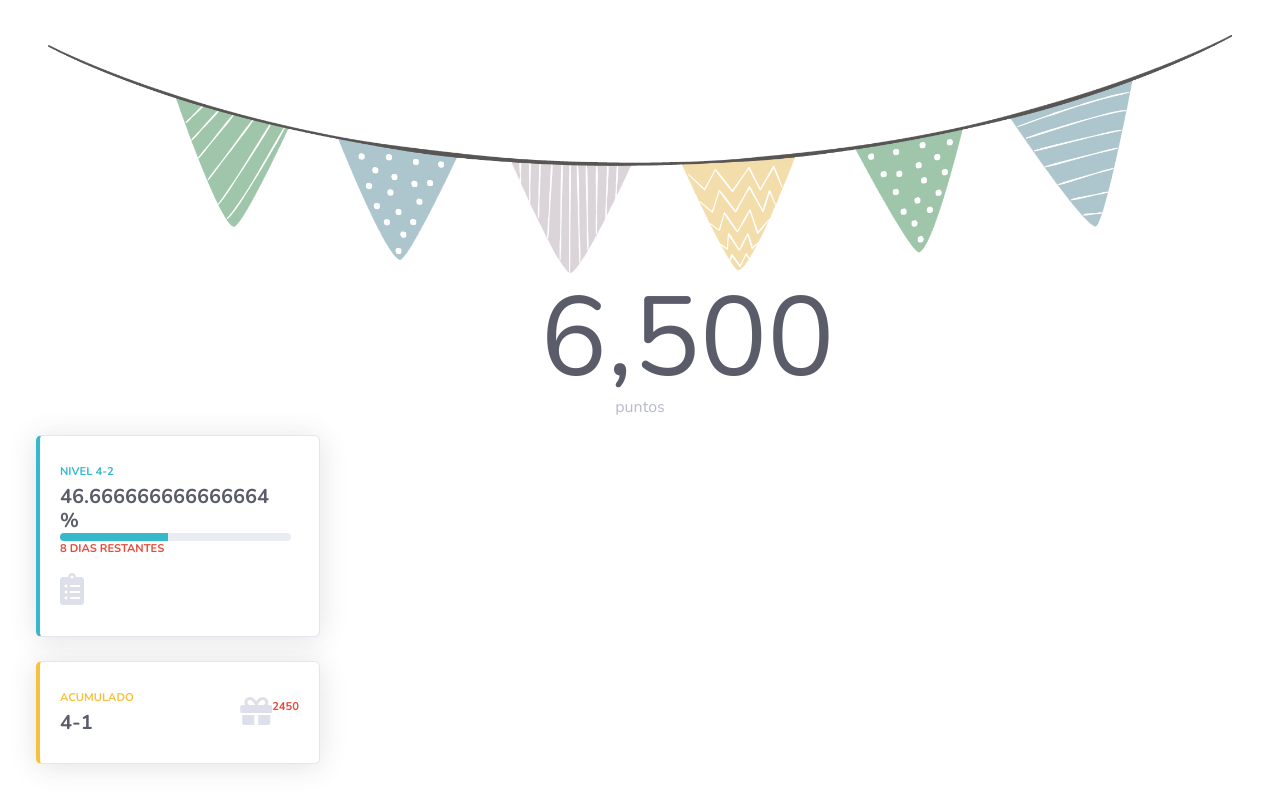
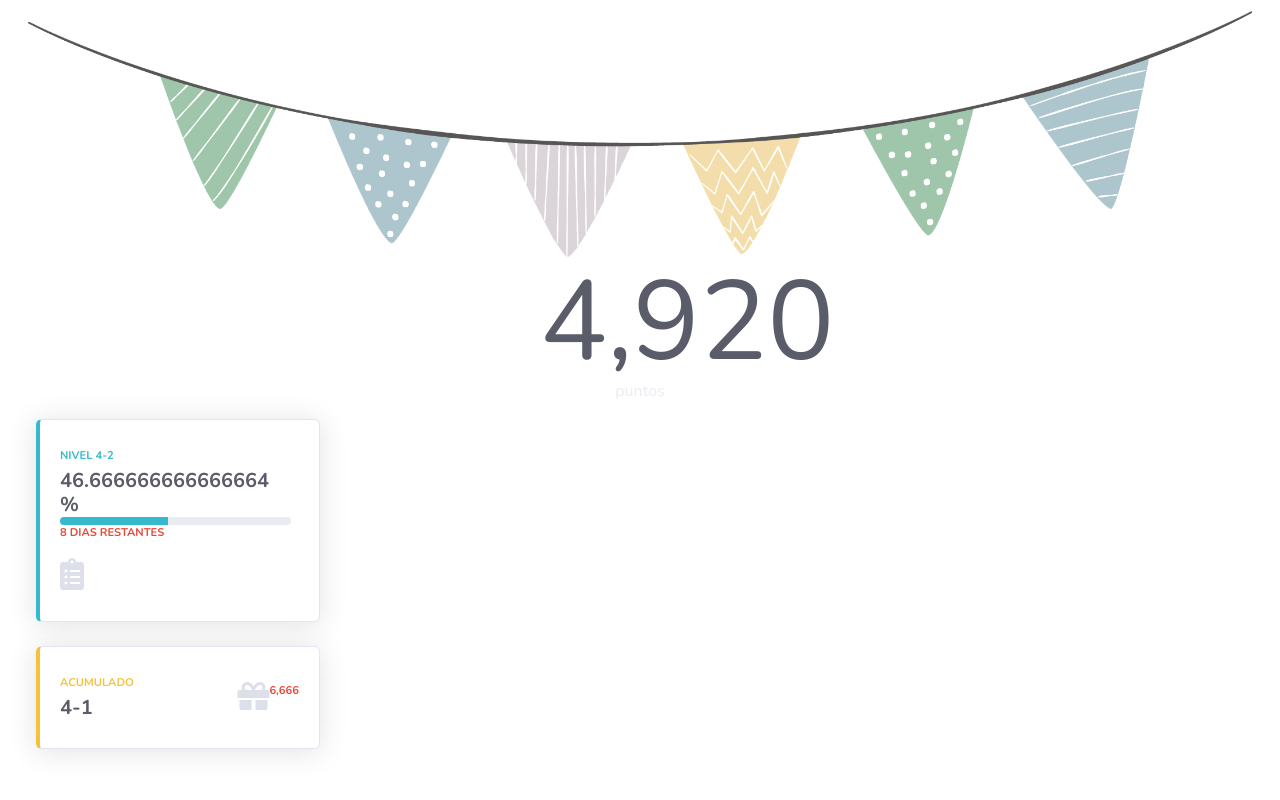
Before and after one commit to ardache/15dias, a website: page index.html in a window 1280 px wide. Drawn offline with nearby package versions, Linux system fonts and the light colour scheme.

Commit message:
points update

```diff
--- a/index.html
+++ b/index.html
@@ -32,7 +32,7 @@
         <div class="container-fluid">
 
           <!-- Page Heading -->
-          <div class="d-sm-flex align-items-center justify-content-between mb-4">
+          <div class="d-sm-flex align-items-center justify-content-between mb-0">
             <div class="text-center">
 
             </div>
@@ -41,16 +41,20 @@
             <!-- <a href="#" class="d-none d-sm-inline-block btn btn-sm btn-primary shadow-sm"><i class="fas fa-download fa-sm text-white-50"></i> Descarga</a> -->
           </div>
 
+
+
           <div class="text-center">
             <!-- <img class="img-fluid px-3 px-sm-4 mt-0 mb-0" src="img/welcome amarillo.png" alt=""> -->
-            <img class="img-fluid px-3 px-sm-4 mt-0 mb-0" src="img/banderines 2.png" alt="">
+            <img class="img-fluid px-3 px-sm-1 mt-0 mb-0" src="img/banderines 2.png" alt="">
+
+            <div class="error mx-auto" data-text="1,000">4,920</div>
+            <p class="text-gray-200 mb-0">puntos</p>
+            <p></p>
+
           </div>
 
-          <div class="text-center">
-            <div class="error mx-auto" data-text="1,000">6,500</div>
-            <p class="text-gray-500 mb-0">puntos</p>
-            <p ></p>
-          </div>
+
+
 
 
 
@@ -95,7 +99,7 @@
                   <div class="col-auto">
                     <i class="fas fa-gift fa-2x text-gray-300"></i>
                   </div>
-                  <div class=""><a class="text-xs font-weight-bold text-danger text-uppercase mb-1" href="#" target="_blank">2450</p></a></div>
+                  <div class=""><a class="text-xs font-weight-bold text-danger text-uppercase mb-1" href="#" target="_blank">6,666</p></a></div>
                 </div>
               </div>
             </div>
```
